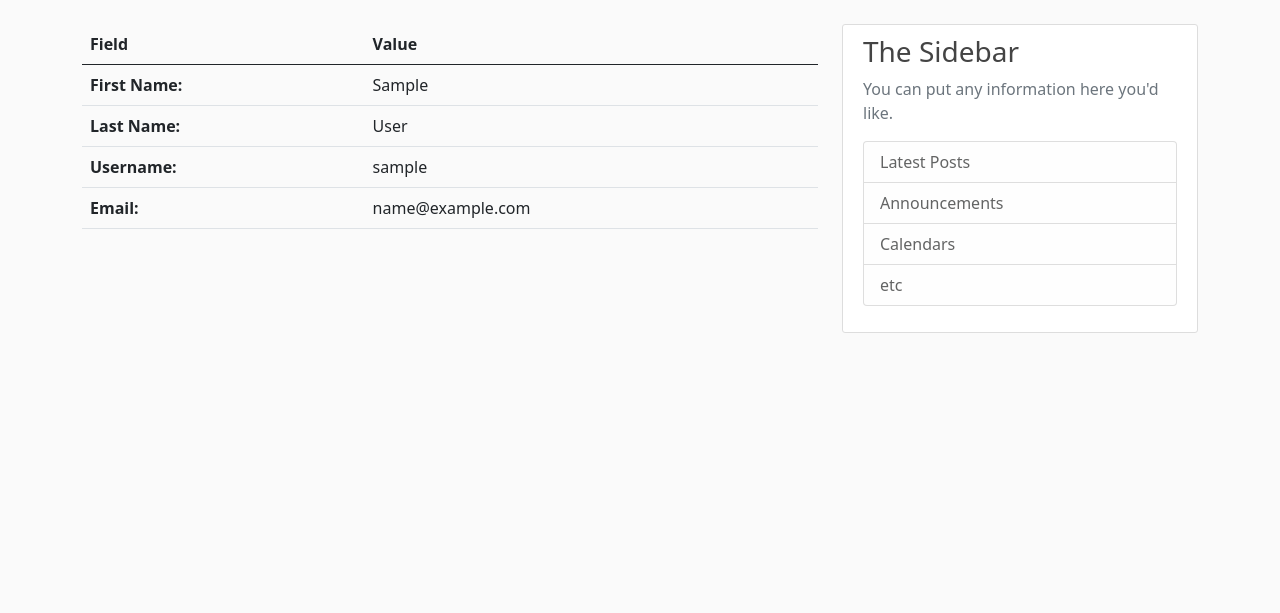
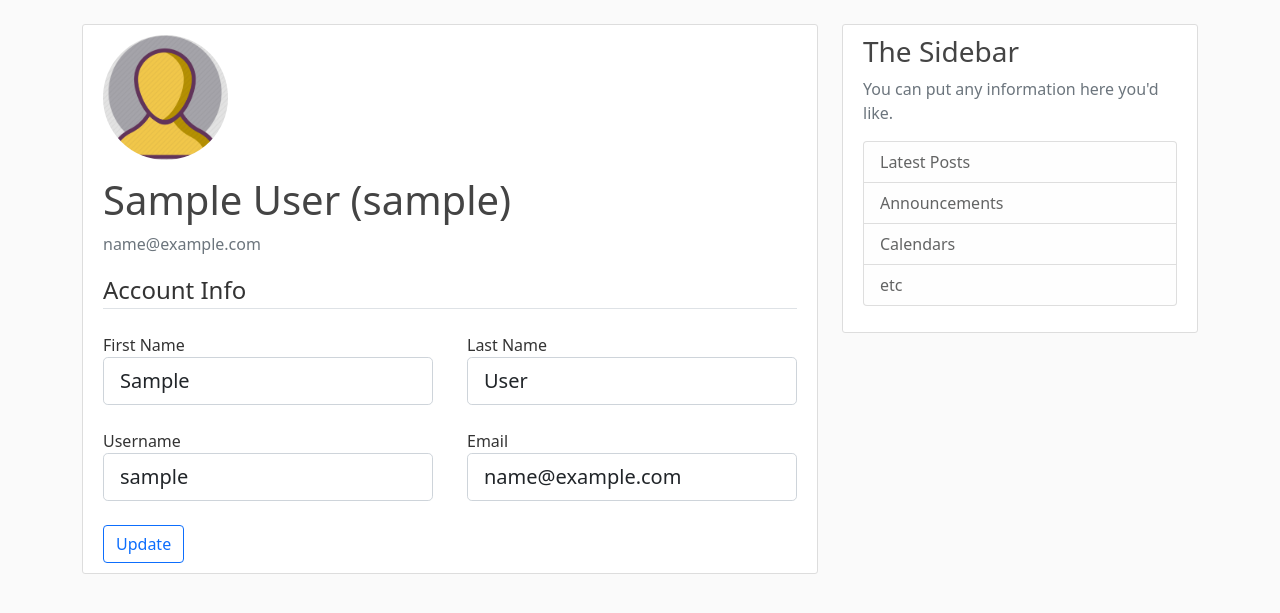
Before and after one commit to debojyotichatterjee9/flasky-blogger, a Flask app: page /user-account in a window 1280 px wide. Shown: the part 56-669 px from the top of the page. Run offline with Flask 2, Linux system fonts and the light colour scheme; the visitor is signed in with stand-in values (Sample User, id 1); data comes from the database, SQL or seed files in the repository.

Commit message:
user-account page

```diff
--- a/flaskyBlogger/custom_modules/forms.py
+++ b/flaskyBlogger/custom_modules/forms.py
@@ -2,6 +2,7 @@ from flask_wtf import FlaskForm
 from wtforms import StringField, PasswordField, SubmitField, BooleanField
 from wtforms.validators import DataRequired, Length, Email, EqualTo, ValidationError
 from flaskyBlogger.models.user_models import User
+from flask_login import current_user
 
 
 class RegistrationForm(FlaskForm):
@@ -59,3 +60,39 @@ class LoginForm(FlaskForm):
                              ])
     remember = BooleanField('Remember Me')
     submit = SubmitField('Login')
+
+
+class AccountUpdateForm(FlaskForm):
+    first_name = StringField('First Name',
+                             validators=[
+                                 DataRequired(),
+                                 Length(min=2, max=20)
+                             ])
+    last_name = StringField('Last Name',
+                            validators=[
+                                DataRequired(),
+                                Length(min=2, max=20)
+                            ])
+    username = StringField('Username',
+                           validators=[
+                               DataRequired(),
+                               Length(min=2, max=20)
+                           ])
+    email = StringField('Email',
+                        validators=[
+                            DataRequired(),
+                            Email()
+                        ])
+    submit = SubmitField('Update')
+
+    def validate_username(self, username):
+        if username.data != current_user.username:
+            user = User.query.filter_by(username=username.data).first()
+            if user:
+                raise ValidationError('Username already exists!')
+
+    def validate_email(self, email):
+        if email.data != current_user.email:
+            user = User.query.filter_by(email=email.data).first()
+            if user:
+                raise ValidationError('Email already exists!')
--- a/flaskyBlogger/models/user_models.py
+++ b/flaskyBlogger/models/user_models.py
@@ -13,7 +13,7 @@ class User(db.Model, UserMixin):
     last_name = db.Column(db.String(20), nullable=True)
     username = db.Column(db.String(20), unique=True, nullable=False)
     email = db.Column(db.String(50), unique=True, nullable=False)
-    avatar = db.Column(db.String(20), nullable=False, default='default_avatar.jpg')
+    avatar = db.Column(db.String(20), nullable=False, default='default_avatar.png')
     password = db.Column(db.String(60), nullable=False)
     posts = db.relationship('Post', backref='author', lazy=True)
 
--- a/flaskyBlogger/routes/routes.py
+++ b/flaskyBlogger/routes/routes.py
@@ -1,6 +1,6 @@
 from flaskyBlogger import app, db, bcrypt
 from flask import render_template, url_for, redirect, flash, request
-from flaskyBlogger.custom_modules.forms import RegistrationForm, LoginForm
+from flaskyBlogger.custom_modules.forms import RegistrationForm, LoginForm, AccountUpdateForm
 from flaskyBlogger.models.user_models import User
 from flaskyBlogger.models.post_models import Post
 from flask_login import login_user, current_user, login_required, logout_user
@@ -94,7 +94,22 @@ def logout():
     return redirect(url_for('login'))
 
 
-@app.route('/user-account', methods=["GET"])
+@app.route('/user-account', methods=["GET", "POST"])
 @login_required
 def user_account():
-    return render_template('./user_account/user_account.html', title='User Account')
+    user_avatar = url_for('static',filename='images/avatars/' + current_user.avatar)
+    account_update_form = AccountUpdateForm()
+    if account_update_form.validate_on_submit():
+        current_user.first_name = account_update_form.first_name.data
+        current_user.last_name = account_update_form.last_name.data
+        current_user.username = account_update_form.username.data
+        current_user.email = account_update_form.email.data
+        db.session.commit()
+        flash('Updated sucessfully!', 'success')
+        return redirect(url_for('user_account'))
+    elif request.method == "GET":
+        account_update_form.first_name.data = current_user.first_name
+        account_update_form.last_name.data = current_user.last_name
+        account_update_form.username.data = current_user.username
+        account_update_form.email.data = current_user.email
+    return render_template('./user_account/user_account.html', title='User Account', avatar=user_avatar, form=account_update_form)
--- a/flaskyBlogger/templates/user_account/user_account.html
+++ b/flaskyBlogger/templates/user_account/user_account.html
@@ -1,32 +1,88 @@
 {% extends "./layout/layout.html" %}
 
     {% block content %}
-        <table class="table">
-  <thead>
-    <tr>
-      <th scope="col">Field</th>
-      <th scope="col">Value</th>
-    </tr>
-  </thead>
-  <tbody>
-    <tr>
-      <th scope="row">First Name: </th>
-      <td>{{current_user.first_name}}</td>
-    </tr>
-    <tr>
-      <th scope="row">Last Name: </th>
-      <td>{{current_user.last_name}}</td>
-    </tr>
-    <tr>
-      <th scope="row">Username: </th>
-      <td>{{current_user.username}}</td>
-    </tr>
-    <tr>
-      <th scope="row">Email: </th>
-      <td>{{current_user.email}}</td>
-    </tr>
-  </tbody>
-</table>
+   <div class="content-section">
+      <div class="media">
+        <img class="rounded-circle account-img" src="{{ avatar }}" />
+        <div class="media-body">
+          <h2 class="account-heading">{{ current_user.first_name }} {{ current_user.last_name }} ({{ current_user.username }})</h2>
+          <p class="text-secondary">{{ current_user.email }}</p>
+        </div>
+      </div>
+        <form method="POST" action="" enctype="multipart/form-data">
+            {{ form.hidden_tag() }}
+            <fieldset class="form-group">
+                <legend class="border-bottom mb-4">Account Info</legend>
+                <div class="d-flex justify-content-between mb-4">
+                <!-- FIRST NAME -->
+                <div class="form-group">
+                    {{ form.first_name.label(class="form-control-label") }}
+
+                    {% if form.first_name.errors %}
+                        {{ form.first_name(class="form-control form-control-lg is-invalid") }}
+                        <div class="invalid-feedback">
+                            {% for error in form.first_name.errors %}
+                                <span>{{ error }}</span>
+                            {% endfor %}
+                        </div>
+                    {% else %}
+                        {{ form.first_name(class="form-control form-control-lg") }}
+                    {% endif %}
+                </div>
+                <!-- LAST NAME -->
+                <div class="form-group">
+                    {{ form.last_name.label(class="form-control-label") }}
+
+                    {% if form.last_name.errors %}
+                        {{ form.last_name(class="form-control form-control-lg is-invalid") }}
+                        <div class="invalid-feedback">
+                            {% for error in form.last_name.errors %}
+                                <span>{{ error }}</span>
+                            {% endfor %}
+                        </div>
+                    {% else %}
+                        {{ form.last_name(class="form-control form-control-lg") }}
+                    {% endif %}
+                </div>
+                </div>
+                <div class="d-flex justify-content-between mb-4">
+                <!-- USERNAME -->
+                <div class="form-group">
+                    {{ form.username.label(class="form-control-label") }}
+
+                    {% if form.username.errors %}
+                        {{ form.username(class="form-control form-control-lg is-invalid") }}
+                        <div class="invalid-feedback">
+                            {% for error in form.username.errors %}
+                                <span>{{ error }}</span>
+                            {% endfor %}
+                        </div>
+                    {% else %}
+                        {{ form.username(class="form-control form-control-lg") }}
+                    {% endif %}
+                </div>
+                <!-- EMAIL -->
+                <div class="form-group">
+                    {{ form.email.label(class="form-control-label") }}
+                    {% if form.email.errors %}
+                        {{ form.email(class="form-control form-control-lg is-invalid") }}
+                        <div class="invalid-feedback">
+                            {% for error in form.email.errors %}
+                                <span>{{ error }}</span>
+                            {% endfor %}
+                        </div>
+                    {% else %}
+                        {{ form.email(class="form-control form-control-lg") }}
+                    {% endif %}
+                </div>
+            </div>
+
+            </fieldset>
+            <div class="form-group">
+                {{ form.submit(class="btn btn-outline-primary") }}
+            </div>
+        </form>
+    </div>
     {% endblock content %}
 <!--
     jinja2 alows you to name the block,
```
Also changed, not shown: flaskyBlogger/static/images/avatars/default_avatar.png (added).
